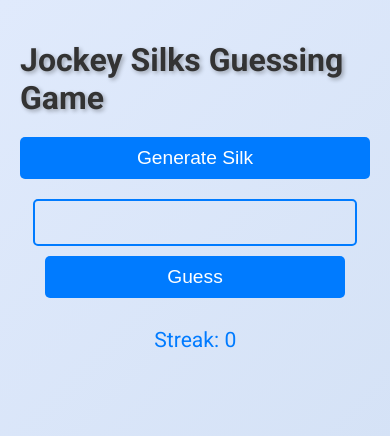
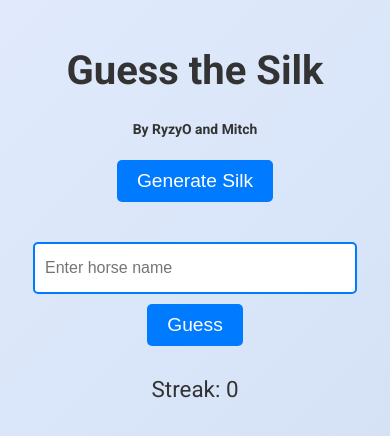
Before and after one commit to RyzyO/HorseMatch, a plain HTML site: page index.html in a window 390 px wide. Drawn offline with Linux system fonts and the light colour scheme.

Commit message:
Update index.html

```diff
--- a/index.html
+++ b/index.html
@@ -3,10 +3,9 @@
 <head>
     <meta charset="UTF-8">
     <meta name="viewport" content="width=device-width, initial-scale=1.0">
-    <title>Jockey Silks Guessing Game</title>
+    <title>Guess the Silk</title>
     <link href="https://fonts.googleapis.com/css2?family=Roboto:wght@400;700&display=swap" rel="stylesheet">
     <style>
-        /* CSS Variables for Theming */
         :root {
             --primary-color: #007bff;
             --secondary-color: #0056b3;
@@ -15,7 +14,6 @@
             --background-gradient: linear-gradient(135deg, #e0eafc, #cfdef3);
         }
 
-        /* Body Styling with Gradients and Fluid Typography */
         body {
             font-family: 'Roboto', sans-serif;
             background: var(--background-gradient);
@@ -26,26 +24,18 @@
             align-items: center;
             min-height: 100vh;
             color: #333;
-            transition: background-color 0.3s ease, color 0.3s ease;
-            font-size: calc(1rem + 0.2vw); /* Fluid Typography */
-        }
-
-        /* High-contrast Mode for Accessibility */
-        @media (prefers-contrast: high) {
-            body {
-                background: black;
-                color: white;
-            }
+            font-size: calc(1rem + 0.2vw);
         }
 
         h1 {
             font-size: 2.5rem;
-            margin-bottom: 20px;
-            text-shadow: 2px 2px 4px rgba(0, 0, 0, 0.3);
-            animation: fadeInDown 0.5s ease-out;
+
+        }
+        h5 {
+            margin-top: 0px;
+
         }
 
-        /* Button Enhancements with Ripple and Hover Effects */
         #generateButton, #guessForm button {
             background: var(--primary-color);
             color: white;
@@ -54,110 +44,56 @@
             border-radius: 5px;
             cursor: pointer;
             font-size: 1.2rem;
-            position: relative;
-            overflow: hidden;
-            transition: background 0.3s, transform 0.2s, box-shadow 0.2s;
+            transition: background 0.3s, transform 0.2s;
         }
 
         #generateButton:hover, #guessForm button:hover {
             background: var(--secondary-color);
             transform: scale(1.05);
-            box-shadow: 0 4px 12px rgba(0, 123, 255, 0.3);
         }
 
-        /* Ripple effect */
-        #generateButton::after, #guessForm button::after {
-            content: '';
-            position: absolute;
-            left: 50%;
-            top: 50%;
-            width: 300%;
-            height: 300%;
-            background: rgba(255, 255, 255, 0.2);
-            transform: translate(-50%, -50%) scale(0);
-            transition: transform 0.5s;
-            border-radius: 50%;
-        }
-
-        #generateButton:active::after, #guessForm button:active::after {
-            transform: translate(-50%, -50%) scale(1);
-        }
-
-        /* Floating Labels for Input Field */
         form {
             display: flex;
             flex-direction: column;
             align-items: center;
             margin-top: 20px;
-            position: relative;
             max-width: 300px;
             width: 100%;
         }
 
         input[type="text"] {
-            padding: 15px 10px 10px;
+            padding: 15px 10px;
             font-size: 1rem;
             border: 2px solid var(--primary-color);
             border-radius: 5px;
             margin-bottom: 10px;
-            transition: border-color 0.3s, box-shadow 0.3s;
             width: 100%;
-            position: relative;
-            background: none;
         }
 
         input[type="text"]:focus {
             border-color: var(--secondary-color);
             outline: none;
-            box-shadow: 0 4px 12px rgba(0, 123, 255, 0.3);
         }
 
-        input[type="text"]::placeholder {
-            opacity: 0;
-            transition: opacity 0.3s;
-        }
-
-        input[type="text"]:focus::placeholder {
-            opacity: 0.7;
-        }
-
-        /* Animated Result Feedback */
         #result {
             margin-top: 20px;
             font-size: 1.2rem;
             font-weight: bold;
-            transition: color 0.3s ease, transform 0.3s ease;
         }
 
         .correct {
             color: var(--success-color);
-            transform: scale(1.2);
         }
 
         .incorrect {
             color: var(--error-color);
-            transform: scale(0.9);
         }
 
-        /* Enhanced Streak Counter */
         #streakCounter {
             margin-top: 10px;
             font-size: 1.4rem;
-            animation: pulse 1s ease infinite alternate;
         }
 
-        @keyframes pulse {
-            from {
-                transform: scale(1);
-                color: #333;
-            }
-            to {
-                transform: scale(1.1);
-                color: var(--primary-color);
-            }
-        }
-
-        /* Spinner with Custom Design */
         .spinner {
             display: none;
             border: 5px solid rgba(243, 243, 243, 0.3);
@@ -173,69 +109,12 @@
             0% { transform: rotate(0deg); }
             100% { transform: rotate(360deg); }
         }
-
-        /* Loading Screen with Horse Running Animation */
-        #loadingScreen {
-            position: absolute;
-            width: 100%;
-            height: 100%;
-            display: flex;
-            justify-content: center;
-            align-items: center;
-            background: rgba(255, 255, 255, 0.8);
-            z-index: 9999;
-        }
-
-        /* Responsive Design */
-        @media (max-width: 600px) {
-            h1 {
-                font-size: 2rem;
-            }
-
-            #generateButton, #guessForm button {
-                width: 100%;
-            }
-
-            input[type="text"] {
-                width: 100%;
-            }
-
-            #streakCounter {
-                font-size: 1.2rem;
-            }
-        }
-
-        /* Additional Animations */
-        @keyframes fadeInDown {
-            from {
-                opacity: 0;
-                transform: translateY(-50px);
-            }
-            to {
-                opacity: 1;
-                transform: translateY(0);
-            }
-        }
-
-        /* Custom Scrollbars */
-        ::-webkit-scrollbar {
-            width: 12px;
-        }
-
-        ::-webkit-scrollbar-track {
-            background: #f1f1f1;
-        }
-
-        ::-webkit-scrollbar-thumb {
-            background-color: var(--primary-color);
-            border-radius: 20px;
-            border: 3px solid #f1f1f1;
-        }
     </style>
 </head>
 <body>
-    <h1>Jockey Silks Guessing Game</h1>
-    <button id="generateButton">Generate Silk</button>
+    <h1>Guess the Silk</h1>
+    <h5>By RyzyO and Mitch</h5>
+    <button id="generateButton">Generate Silk</button><br>
     <img id="silkImage" alt="Jockey Silk Image" style="display:none;">
     <div class="spinner" id="loadingSpinner"></div>
     <form id="guessForm">
@@ -271,11 +150,8 @@
                 .map(td => td.textContent.replace(/\s*\(.*?\)\s*/g, '').trim().toUpperCase()) // Clean up the names
                 .filter(horse => horse !== ""); // Filter out empty values
 
-    console.log(`Correct horses for color code ${colorCode}:`, horses); // Log the correct horses
             return horses;
         }
-
-
 
         // Function to generate a random silk image
         async function generateRandomSilk() {
@@ -293,15 +169,11 @@
             usedCodes.push(randomIndex);
             currentHorses = await fetchHorses(colorCode);
 
-    // Log the correct horses to the console
-    console.log(`Correct horses for color code ${colorCode}:`, currentHorses);
-
             const silkImage = document.getElementById('silkImage');
             silkImage.src = `https://www.racingaustralia.horse/JockeySilks/${colorCode}.png`;
             silkImage.style.display = 'block';
             document.getElementById('loadingSpinner').style.display = 'none';
         }
-
 
         // Event listener for silk generation
         document.getElementById('generateButton').addEventListener('click', async () => {
@@ -310,7 +182,7 @@
         });
 
         // Form submission for guessing
-        document.getElementById('guessForm').addEventListener('submit', (event) => {
+        document.getElementById('guessForm').addEventListener('submit', async (event) => {
             event.preventDefault();
             const guess = document.getElementById('guessInput').value.trim().toUpperCase(); // Ensure guess is trimmed and uppercase
             let resultMessage;
@@ -330,11 +202,14 @@
             document.getElementById('streakCounter').textContent = `Streak: ${correctStreak}`;
             document.getElementById('guessInput').value = '';
 
+            // Generate a new silk after showing the result
+            document.getElementById('loadingSpinner').style.display = 'block';
+            await generateRandomSilk();
+
             // Log the guess and result to the console
             console.log(`You guessed: "${guess}". Result: ${resultMessage}`);
         });
     </script>
 
-
 </body>
 </html>
```
Lines whose indentation alone changed are shown as unchanged.
